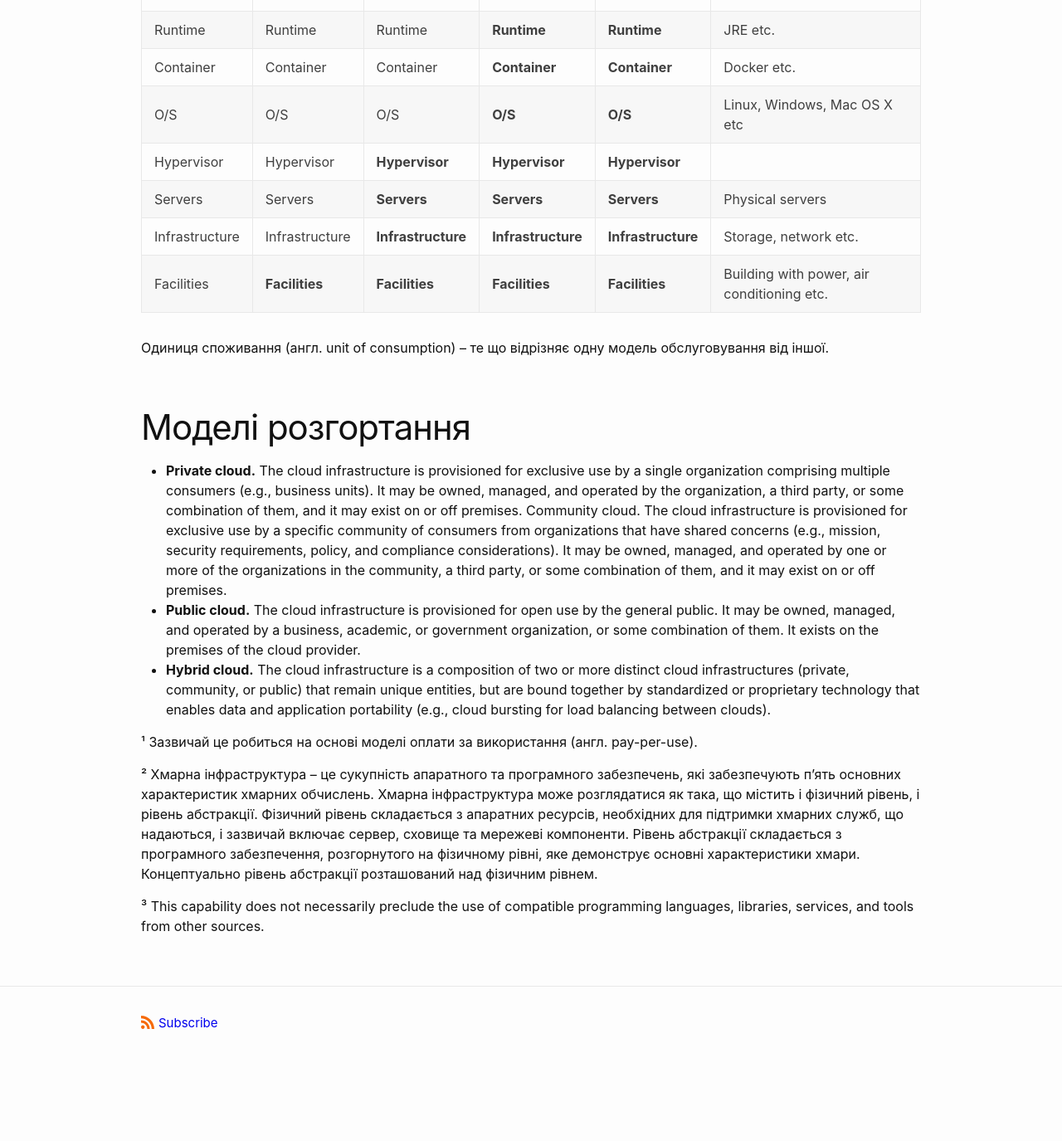
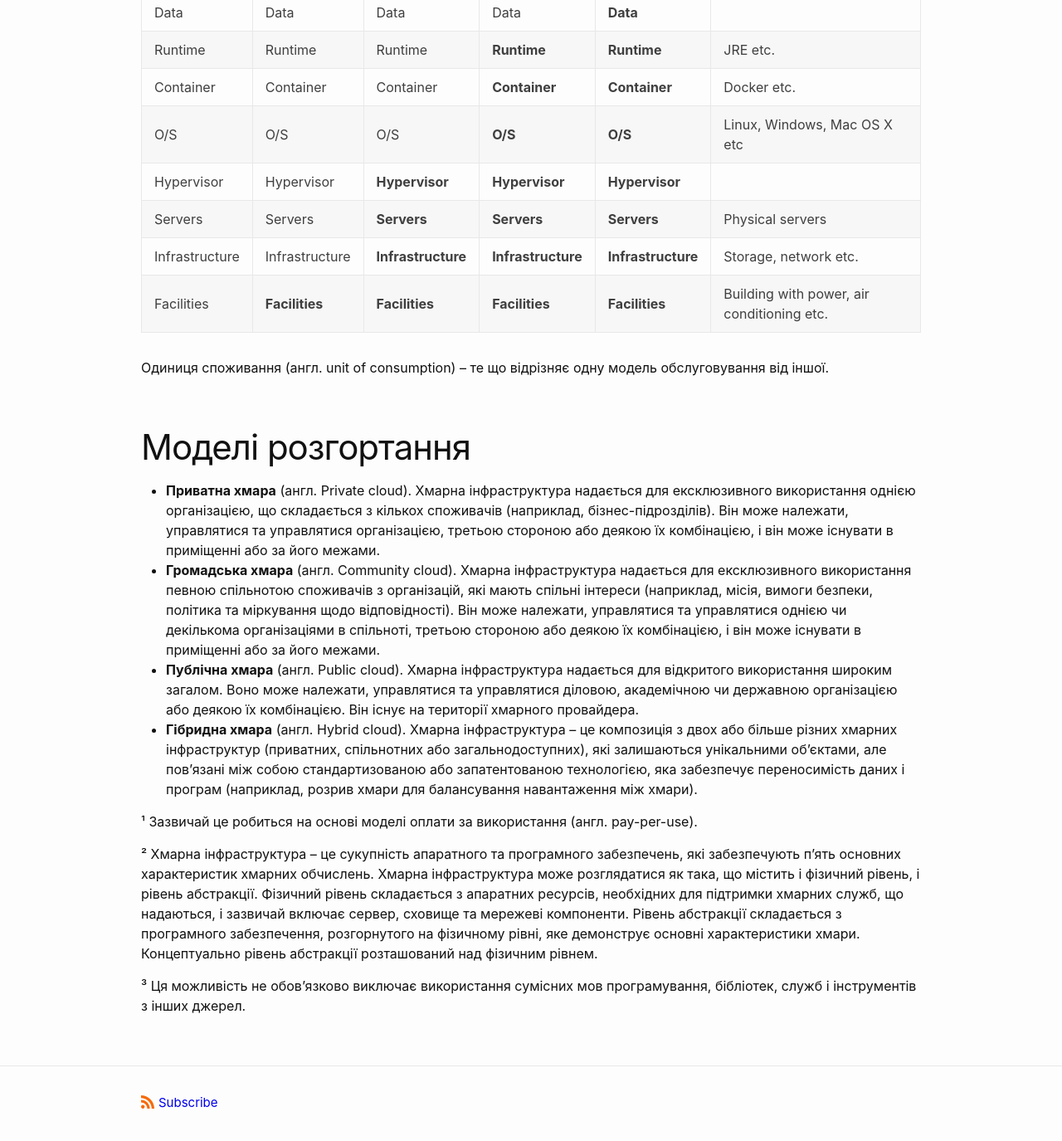
Before and after one commit to mpedych/mpedych.github.io, a Jekyll site: the page built from _posts/2022-10-18-the-nist-definition-of-cloud-computing.md, in a window 1280 px wide and 1400 px high, scrolled down 2336 px. Shown: the top 1375 px of the window at 83% size. Built offline with Jekyll 4.4.1, drawn with Linux system fonts in a browser that asks for light colours; comment, search, counter and statistics services are not loaded; before the commit the page ends 3640 px from its top, so only the background shows below that; some of the changed text lies outside the part shown.

Commit message:
Update 2022-10-18-the-nist-definition-of-cloud-computing.md

```diff
--- a/_posts/2022-10-18-the-nist-definition-of-cloud-computing.md
+++ b/_posts/2022-10-18-the-nist-definition-of-cloud-computing.md
@@ -24,9 +24,9 @@
 
 - **Програмне забезпечення як послуга** (англ. Software as a Service (SaaS)). Можливість, яка надається споживачеві, полягає у використанні додатків постачальника, які працюють у хмарній інфраструктурі[²](#footnote-2). Програми доступні з різних клієнтських пристроїв або через інтерфейс тонкого клієнта, наприклад веб-браузер (наприклад, веб-електронна пошта), або інтерфейс програми. Споживач не керує базовою хмарною інфраструктурою, включаючи мережу, сервери, операційні системи, сховище або навіть окремі можливості програми, за винятком обмежених параметрів конфігурації програми, призначених для користувача. *Приклади: Gmail, Google Docs тощо.*
 
-- **Платформа як послуга** (англ. Platform as a Service (PaaS)). The capability provided to the consumer is to deploy onto the cloud infrastructure consumer-created or acquired applications created using programming languages, libraries, services, and tools supported by the provider. [³](#footnote-3)The consumer does not manage or control the underlying cloud infrastructure including network, servers, operating systems, or storage, but has control over the deployed applications and possibly configuration settings for the application-hosting environment.
+- **Платформа як послуга** (англ. Platform as a Service (PaaS)). Можливість, яка надається споживачеві, полягає в розгортанні в хмарній інфраструктурі створених споживачем або придбаних додатків, створених за допомогою мов програмування, бібліотек, служб та інструментів, які підтримуються постачальником. [³](#footnote-3)Споживач не керує базовою хмарною інфраструктурою, включаючи мережу, сервери, операційні системи або сховище, але контролює розгорнуті програми та, можливо, параметри конфігурації для середовища розміщення програм.
 
-- **Infrastructure as a Service (IaaS)**. The capability provided to the consumer is to provision processing, storage, networks, and other fundamental computing resources where the consumer is able to deploy and run arbitrary software, which can include operating systems and applications. The consumer does not manage or control the underlying cloud infrastructure but has control over operating systems, storage, and deployed applications; and possibly limited control of select networking components (e.g., host firewalls).
+- **Інфраструктура як послуга** (англ. Infrastructure as a Service (IaaS)). Можливість, яка надається споживачеві, полягає в забезпеченні обробки, зберігання, мереж та інших фундаментальних обчислювальних ресурсів, де споживач може розгортати та запускати довільне програмне забезпечення, яке може включати операційні системи та програми. Споживач не керує базовою хмарною інфраструктурою та не контролює її, але має контроль над операційними системами, сховищами та розгорнутими програмами; і, можливо, обмежений контроль окремих мережевих компонентів (наприклад, брандмауери хоста).
 
 ## Порівняння різних моделей обслуговування:
 
@@ -48,13 +48,13 @@
 
 # Моделі розгортання
 
-- **Private cloud.** The cloud infrastructure is provisioned for exclusive use by a single organization comprising multiple consumers (e.g., business units). It may be owned, managed, and operated by the organization, a third party, or some combination of them, and it may exist on or off premises.
-Community cloud. The cloud infrastructure is provisioned for exclusive use by a specific community of consumers from organizations that have shared concerns (e.g., mission, security requirements, policy, and compliance considerations). It may be owned, managed, and operated by one or more of the organizations in the community, a third party, or some combination of them, and it may exist on or off premises.
-- **Public cloud.** The cloud infrastructure is provisioned for open use by the general public. It may be owned, managed, and operated by a business, academic, or government organization, or some combination of them.  It exists on the premises of the cloud provider.
-- **Hybrid cloud.** The cloud infrastructure is a composition of two or more distinct cloud infrastructures (private, community, or public) that remain unique entities, but are bound together by standardized or proprietary technology that enables data and application portability (e.g., cloud bursting for load balancing between clouds).
+- **Приватна хмара** (англ. Private cloud). Хмарна інфраструктура надається для ексклюзивного використання однією організацією, що складається з кількох споживачів (наприклад, бізнес-підрозділів). Він може належати, управлятися та управлятися організацією, третьою стороною або деякою їх комбінацією, і він може існувати в приміщенні або за його межами.
+- **Громадська хмара** (англ. Community cloud). Хмарна інфраструктура надається для ексклюзивного використання певною спільнотою споживачів з організацій, які мають спільні інтереси (наприклад, місія, вимоги безпеки, політика та міркування щодо відповідності). Він може належати, управлятися та управлятися однією чи декількома організаціями в спільноті, третьою стороною або деякою їх комбінацією, і він може існувати в приміщенні або за його межами.
+- **Публічна хмара** (англ. Public cloud). Хмарна інфраструктура надається для відкритого використання широким загалом. Воно може належати, управлятися та управлятися діловою, академічною чи державною організацією або деякою їх комбінацією. Він існує на території хмарного провайдера.
+- **Гібридна хмара** (англ. Hybrid cloud). Хмарна інфраструктура – це композиція з двох або більше різних хмарних інфраструктур (приватних, спільнотних або загальнодоступних), які залишаються унікальними об’єктами, але пов’язані між собою стандартизованою або запатентованою технологією, яка забезпечує переносимість даних і програм (наприклад, розрив хмари для балансування навантаження між хмари).
 
 <a name="footnote-1">¹</a> Зазвичай це робиться на основі моделі оплати за використання (англ. pay-per-use).
 
 <a name="footnote-2">²</a> Хмарна інфраструктура – це сукупність апаратного та програмного забезпечень, які забезпечують п’ять основних характеристик хмарних обчислень. Хмарна інфраструктура може розглядатися як така, що містить і фізичний рівень, і рівень абстракції. Фізичний рівень складається з апаратних ресурсів, необхідних для підтримки хмарних служб, що надаються, і зазвичай включає сервер, сховище та мережеві компоненти. Рівень абстракції складається з програмного забезпечення, розгорнутого на фізичному рівні, яке демонструє основні характеристики хмари. Концептуально рівень абстракції розташований над фізичним рівнем.
 
-<a name="footnote-3">³</a> This capability does not necessarily preclude the use of compatible programming languages, libraries, services, and tools from other sources.
+<a name="footnote-3">³</a> Ця можливість не обов’язково виключає використання сумісних мов програмування, бібліотек, служб і інструментів з інших джерел.
```
